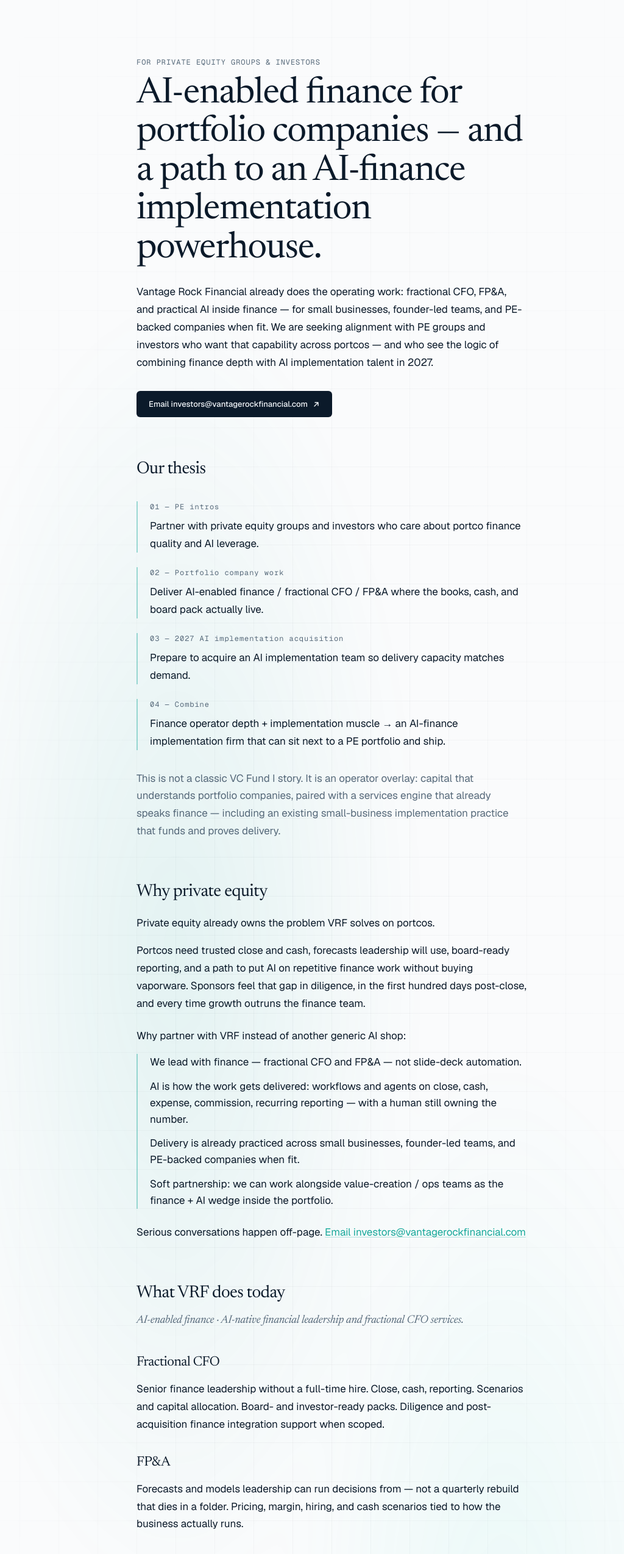
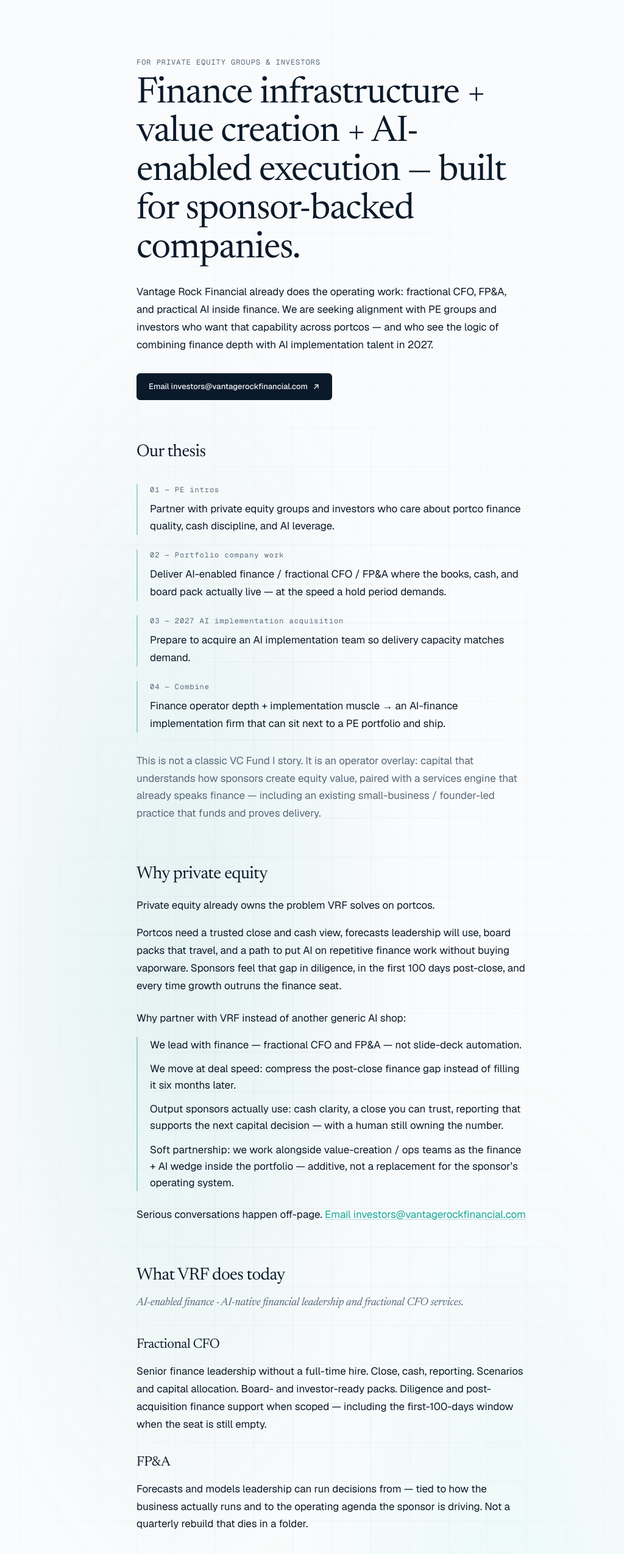
Before and after one commit to sagesummitcapital/vantage-rock, a Next.js app: page /investors in a window 1280 px wide. Shown: the part 80-2628 px from the top of the page at 61% size, without its empty margins (96-1120 px from the left). Built offline with nearby package versions, Linux system fonts and the light colour scheme; no server answers.

Commit message:
Strengthen /investors PE operator voice (v2)
Founder Go 2026-09-22: finance infrastructure + value creation +
AI-enabled execution framing; deal-speed / first-100-days language;
no playbook dump (no MOIC/IRR/QoE teaching). Thesis spine unchanged.

```diff
--- a/app/investors/page.tsx
+++ b/app/investors/page.tsx
@@ -7,7 +7,7 @@
 const CANONICAL = `${SITE_URL}${PATH}`;
 const TITLE = "Investors";
 const DESCRIPTION =
-  "For PE groups and investors: AI-enabled finance for portfolio companies, with intent to acquire an AI implementation team in 2027.";
+  "For PE groups and investors: finance that moves at deal speed inside portfolio companies — with intent to combine finance depth and AI implementation in 2027.";
 const INVESTORS_EMAIL = "investors@vantagerockfinancial.com";
 const MAILTO = `mailto:${INVESTORS_EMAIL}`;
 const MAILTO_INTRO = `mailto:${INVESTORS_EMAIL}?subject=${encodeURIComponent("AI implementation intro")}`;
@@ -39,11 +39,11 @@
 const thesis = [
   {
     title: "PE intros",
-    body: "Partner with private equity groups and investors who care about portco finance quality and AI leverage.",
+    body: "Partner with private equity groups and investors who care about portco finance quality, cash discipline, and AI leverage.",
   },
   {
     title: "Portfolio company work",
-    body: "Deliver AI-enabled finance / fractional CFO / FP&A where the books, cash, and board pack actually live.",
+    body: "Deliver AI-enabled finance / fractional CFO / FP&A where the books, cash, and board pack actually live — at the speed a hold period demands.",
   },
   {
     title: "2027 AI implementation acquisition",
@@ -57,9 +57,9 @@
 
 const whyPartner = [
   "We lead with finance — fractional CFO and FP&A — not slide-deck automation.",
-  "AI is how the work gets delivered: workflows and agents on close, cash, expense, commission, recurring reporting — with a human still owning the number.",
-  "Delivery is already practiced across small businesses, founder-led teams, and PE-backed companies when fit.",
-  "Soft partnership: we can work alongside value-creation / ops teams as the finance + AI wedge inside the portfolio.",
+  "We move at deal speed: compress the post-close finance gap instead of filling it six months later.",
+  "Output sponsors actually use: cash clarity, a close you can trust, reporting that supports the next capital decision — with a human still owning the number.",
+  "Soft partnership: we work alongside value-creation / ops teams as the finance + AI wedge inside the portfolio — additive, not a replacement for the sponsor’s operating system.",
 ];
 
 const capitalEnables = [
@@ -180,17 +180,15 @@
                 id="investors-hero"
                 className="mt-3 font-display text-display-xl text-ink"
               >
-                AI-enabled finance for portfolio companies — and a path to an
-                AI-finance implementation powerhouse.
+                Finance infrastructure + value creation + AI-enabled
+                execution — built for sponsor-backed companies.
               </h1>
               <p className="mt-6 text-[17px] leading-[1.7] text-ink">
                 Vantage Rock Financial already does the operating work:
-                fractional CFO, FP&amp;A, and practical AI inside finance — for
-                small businesses, founder-led teams, and PE-backed companies
-                when fit. We are seeking alignment with PE groups and investors
-                who want that capability across portcos — and who see the logic
-                of combining finance depth with AI implementation talent in
-                2027.
+                fractional CFO, FP&amp;A, and practical AI inside finance. We
+                are seeking alignment with PE groups and investors who want
+                that capability across portcos — and who see the logic of
+                combining finance depth with AI implementation talent in 2027.
               </p>
               <div className="mt-8">
                 <MailCta />
@@ -219,10 +217,10 @@
               </ol>
               <p className="mt-8 text-[17px] leading-[1.7] text-ink-muted">
                 This is not a classic VC Fund I story. It is an operator
-                overlay: capital that understands portfolio companies, paired
-                with a services engine that already speaks finance — including
-                an existing small-business implementation practice that funds
-                and proves delivery.
+                overlay: capital that understands how sponsors create equity
+                value, paired with a services engine that already speaks
+                finance — including an existing small-business / founder-led
+                practice that funds and proves delivery.
               </p>
             </section>
 
@@ -238,11 +236,11 @@
                 Private equity already owns the problem VRF solves on portcos.
               </p>
               <p className="mt-4 text-[17px] leading-[1.7] text-ink">
-                Portcos need trusted close and cash, forecasts leadership will
-                use, board-ready reporting, and a path to put AI on repetitive
-                finance work without buying vaporware. Sponsors feel that gap in
-                diligence, in the first hundred days post-close, and every time
-                growth outruns the finance team.
+                Portcos need a trusted close and cash view, forecasts
+                leadership will use, board packs that travel, and a path to put
+                AI on repetitive finance work without buying vaporware.
+                Sponsors feel that gap in diligence, in the first 100 days
+                post-close, and every time growth outruns the finance seat.
               </p>
               <p className="mt-6 text-[17px] leading-[1.7] text-ink">
                 Why partner with VRF instead of another generic AI shop:
@@ -284,7 +282,8 @@
                     Senior finance leadership without a full-time hire. Close,
                     cash, reporting. Scenarios and capital allocation. Board-
                     and investor-ready packs. Diligence and post-acquisition
-                    finance integration support when scoped.
+                    finance support when scoped — including the first-100-days
+                    window when the seat is still empty.
                   </p>
                 </div>
                 <div>
@@ -293,9 +292,9 @@
                   </h3>
                   <p className="mt-3 text-[17px] leading-[1.7] text-ink">
                     Forecasts and models leadership can run decisions from —
-                    not a quarterly rebuild that dies in a folder. Pricing,
-                    margin, hiring, and cash scenarios tied to how the business
-                    actually runs.
+                    tied to how the business actually runs and to the operating
+                    agenda the sponsor is driving. Not a quarterly rebuild that
+                    dies in a folder.
                   </p>
                 </div>
                 <div>
@@ -372,7 +371,8 @@
               <p className="mt-4 text-[17px] leading-[1.7] text-ink">
                 We intend to acquire an AI implementation team in 2027, then
                 combine that capability with Vantage Rock&apos;s existing
-                finance operating work.
+                finance operating work — finance delivery and AI execution
+                under the same controls, accountable to the same relationships.
               </p>
               <p className="mt-6 text-[17px] leading-[1.7] text-ink">
                 Intros welcome for teams that:
```
